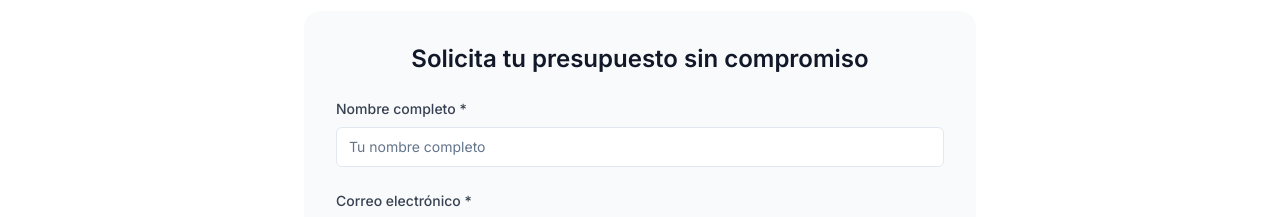
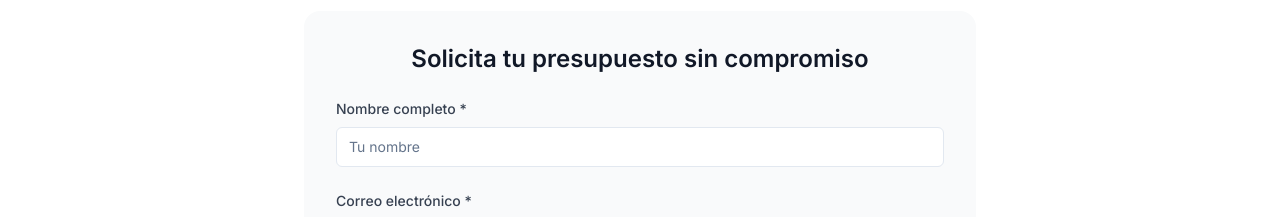
Before and after one commit to Filho18/sol-y-lluvia-landing, a React (Vite) app: page / in a window 1280 px wide. Shown: the part 2960-3177 px from the top of the page. Built offline with nearby package versions, Linux system fonts and the light colour scheme.

Commit message:
Update ContactSection.tsx

```diff
--- a/src/components/ContactSection.tsx
+++ b/src/components/ContactSection.tsx
@@ -88,7 +88,7 @@ const ContactSection = () => {
                   onChange={handleChange}
                   required
                   className="w-full"
-                  placeholder="Tu nombre completo"
+                  placeholder="Tu nombre"
                 />
               </div>
 
```
